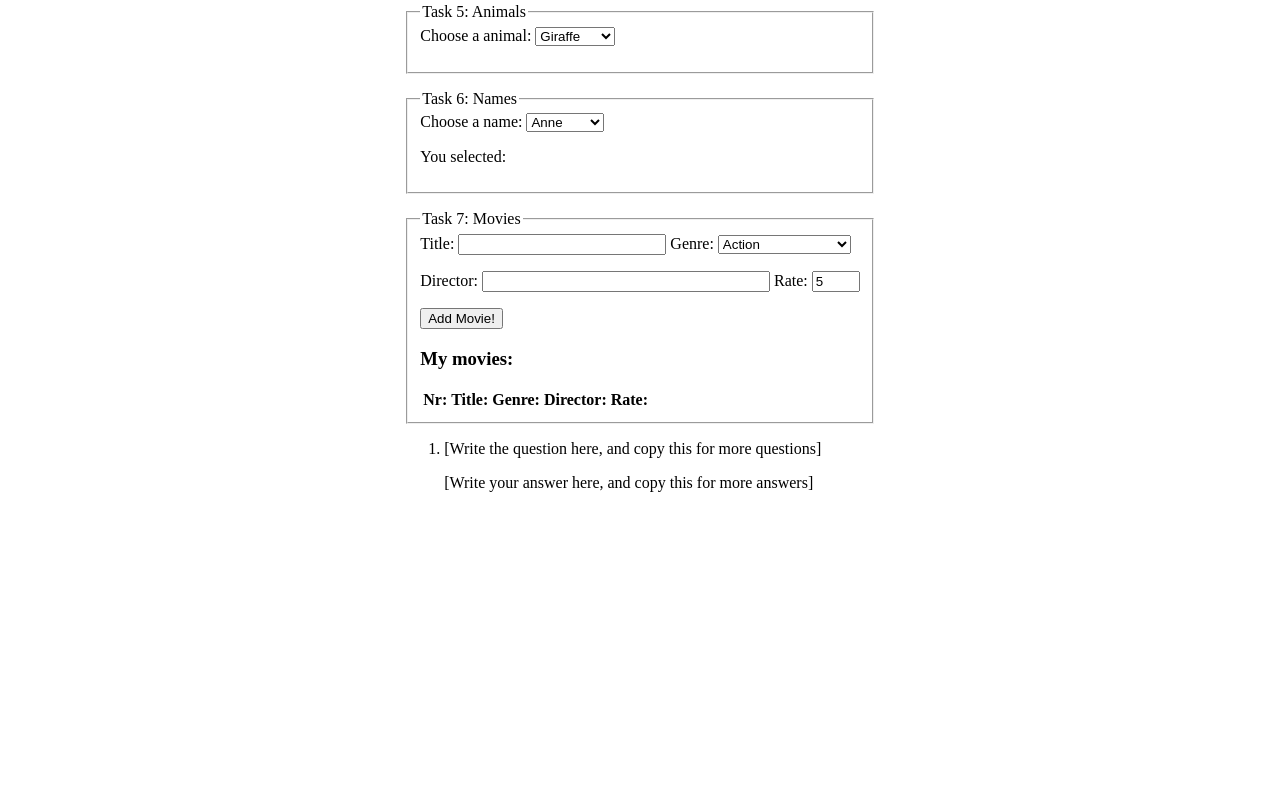
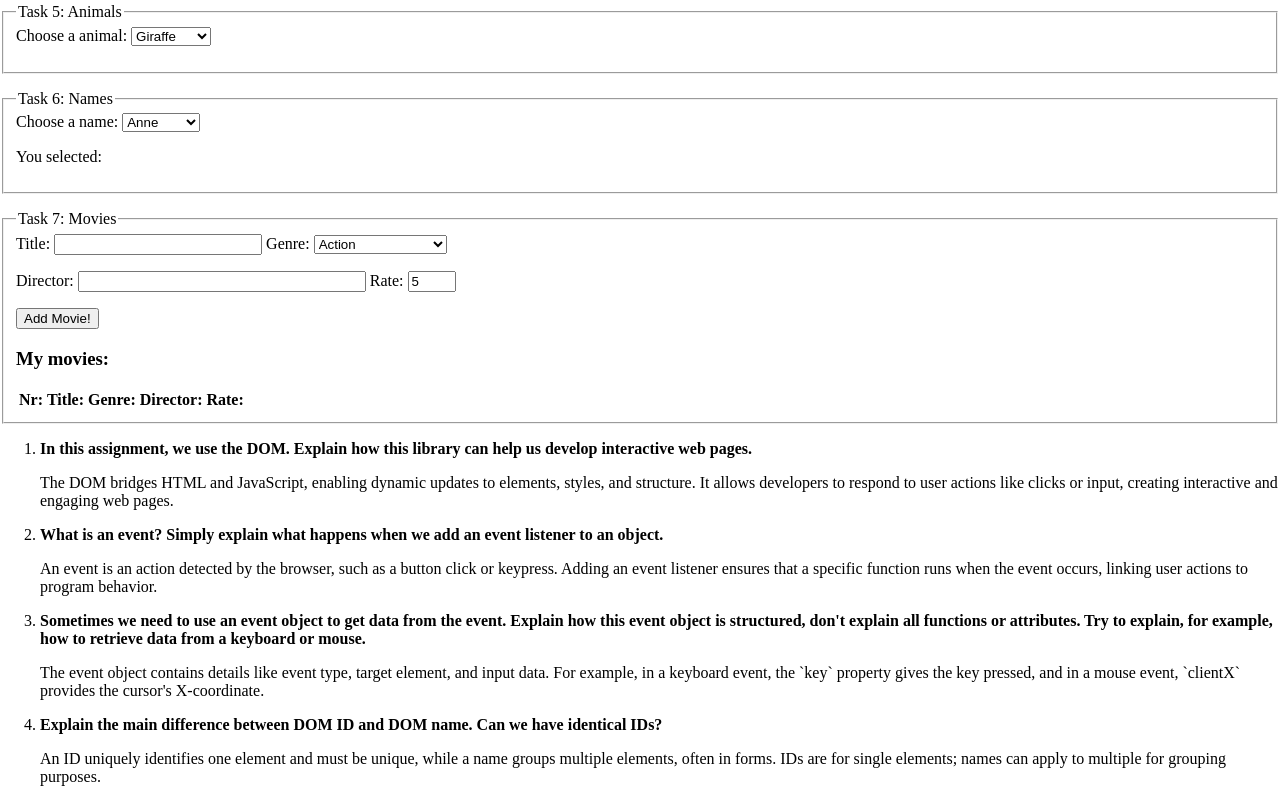
Before and after one commit to JustRemi89/DAT101, a plain HTML site: page module_4/task_4-3/task_4-3.html in a window 1280 px wide. Shown: the part 925-1727 px from the top of the page. Before the commit the page ends 1433 px from the top, so only its background shows below. Drawn offline with Linux system fonts and the light colour scheme.

Commit message:
added discussion

```diff
--- a/module_4/task_4-3/task_4-3.html
+++ b/module_4/task_4-3/task_4-3.html
@@ -98,8 +98,17 @@
   </div>
 </fieldset>
 <ol>
-  <li>[Write the question here, and copy this for more questions]</li>
-  <p>[Write your answer here, and copy this for more answers]</p>
+  <li><strong>In this assignment, we use the DOM. Explain how this library can help us develop interactive web pages.</strong></li>
+  <p>The DOM bridges HTML and JavaScript, enabling dynamic updates to elements, styles, and structure. It allows developers to respond to user actions like clicks or input, creating interactive and engaging web pages.</p>
+
+  <li><strong>What is an event? Simply explain what happens when we add an event listener to an object.</strong></li>
+  <p>An event is an action detected by the browser, such as a button click or keypress. Adding an event listener ensures that a specific function runs when the event occurs, linking user actions to program behavior.</p>
+
+  <li><strong>Sometimes we need to use an event object to get data from the event. Explain how this event object is structured, don't explain all functions or attributes. Try to explain, for example, how to retrieve data from a keyboard or mouse.</strong></li>
+  <p>The event object contains details like event type, target element, and input data. For example, in a keyboard event, the `key` property gives the key pressed, and in a mouse event, `clientX` provides the cursor's X-coordinate.</p>
+
+  <li><strong>Explain the main difference between DOM ID and DOM name. Can we have identical IDs?</strong></li>
+  <p>An ID uniquely identifies one element and must be unique, while a name groups multiple elements, often in forms. IDs are for single elements; names can apply to multiple for grouping purposes.</p>
 </ol>
 <script type="module" src="./task_4-3.mjs" defer></script>
 </body>
```
